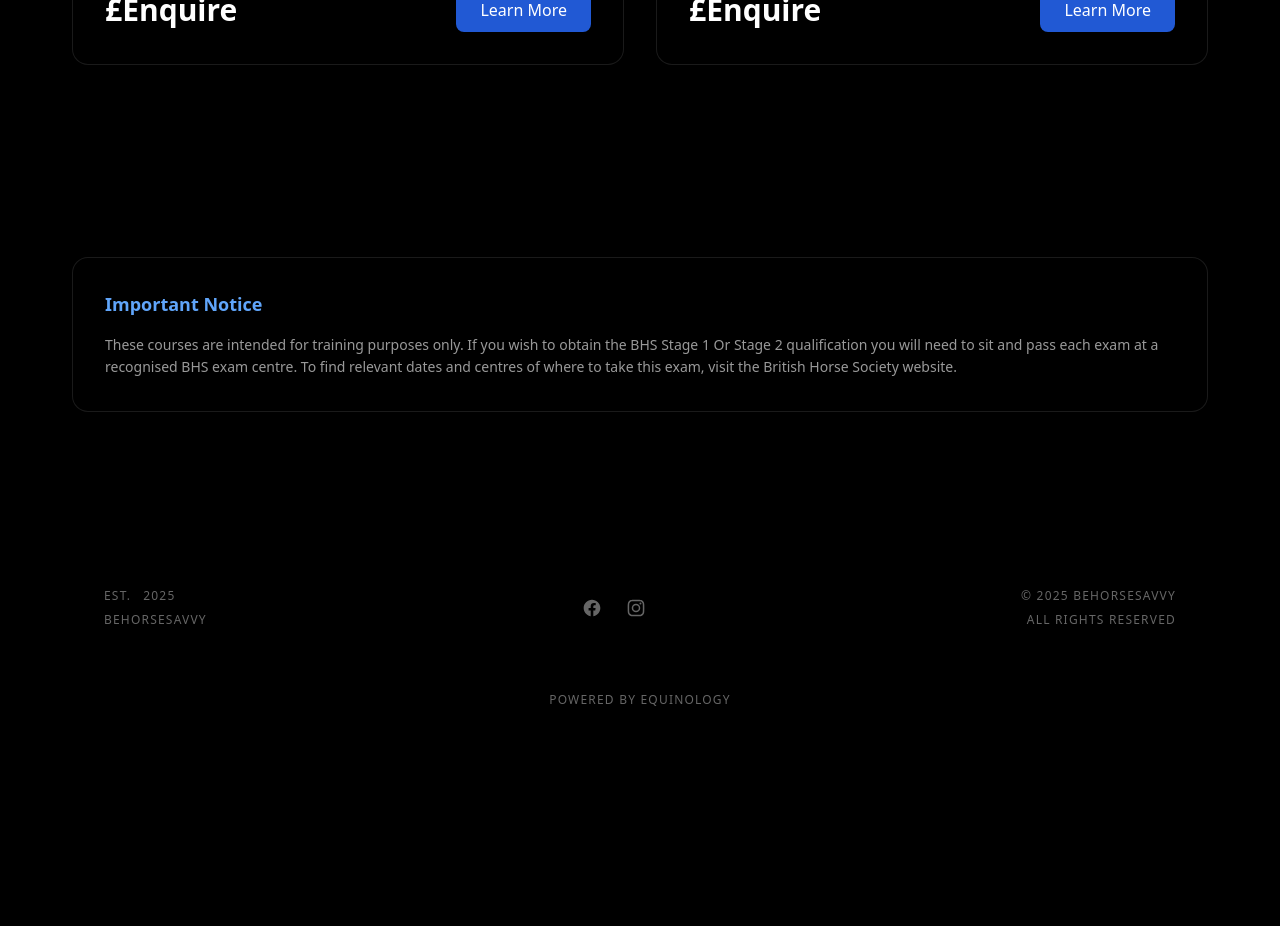
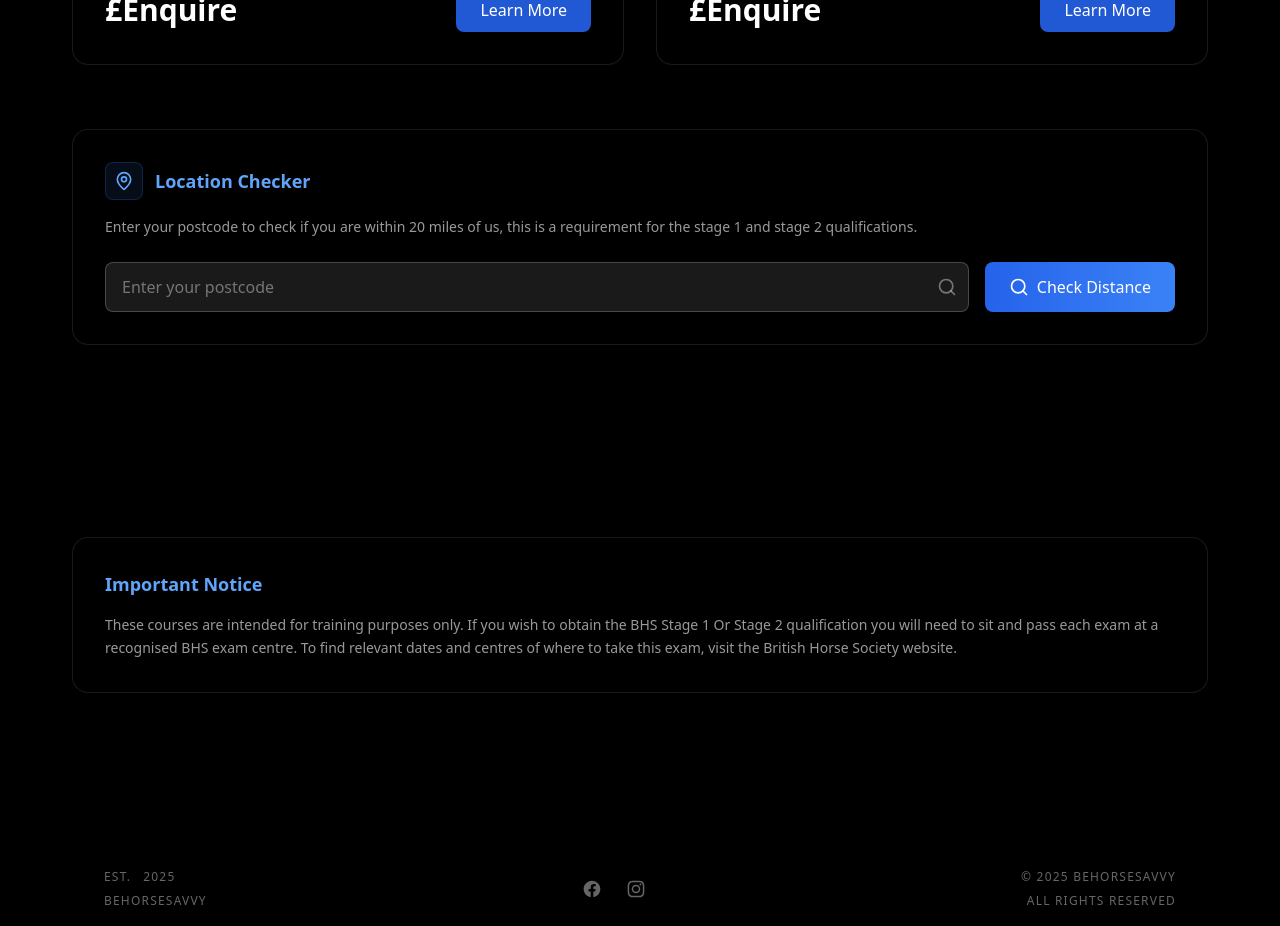
Before and after one commit to chocho1235/horsesavvy, a React (Vite) app: page /learning in a window 1280 px wide. Shown: the part 1420-2346 px from the top of the page. Before the commit the page ends 2192 px from the top, so only its background shows below. Built offline with nearby package versions, Linux system fonts and the light colour scheme.

Commit message:
postcode checker

```diff
--- a/index.html
+++ b/index.html
@@ -20,8 +20,6 @@
 
   <body>
     <div id="root"></div>
-    <!-- IMPORTANT: DO NOT REMOVE THIS SCRIPT TAG OR THIS VERY COMMENT! -->
-    <script src="https://cdn.gpteng.co/gptengineer.js" type="module"></script>
     <script type="module" src="/src/main.tsx"></script>
   </body>
 </html>
--- /dev/null
+++ b/src/components/PostcodeChecker.tsx
@@ -0,0 +1,180 @@
+import { useState } from "react";
+import { motion, AnimatePresence } from "framer-motion";
+import { MapPin, Search, CheckCircle2, XCircle } from "lucide-react";
+
+const LIVERPOOL_COORDS = {
+  lat: 53.4084,
+  lng: -2.9916
+};
+
+const PostcodeChecker = () => {
+  const [postcode, setPostcode] = useState("");
+  const [result, setResult] = useState<{ distance: number; isWithinRadius: boolean } | null>(null);
+  const [loading, setLoading] = useState(false);
+  const [error, setError] = useState("");
+
+  const calculateDistance = (lat1: number, lon1: number, lat2: number, lon2: number) => {
+    const R = 3958.8; // Earth's radius in miles
+    const dLat = (lat2 - lat1) * Math.PI / 180;
+    const dLon = (lon2 - lon1) * Math.PI / 180;
+    const a =
+      Math.sin(dLat/2) * Math.sin(dLat/2) +
+      Math.cos(lat1 * Math.PI / 180) * Math.cos(lat2 * Math.PI / 180) *
+      Math.sin(dLon/2) * Math.sin(dLon/2);
+    const c = 2 * Math.atan2(Math.sqrt(a), Math.sqrt(1-a));
+    return R * c;
+  };
+
+  const checkPostcode = async () => {
+    if (!postcode) {
+      setError("Please enter a postcode");
+      return;
+    }
+
+    setLoading(true);
+    setError("");
+    setResult(null);
+
+    try {
+      const response = await fetch(`https://api.postcodes.io/postcodes/${postcode.replace(/\s/g, "")}`);
+      const data = await response.json();
+
+      if (data.status === 200) {
+        const { latitude, longitude } = data.result;
+        const distance = calculateDistance(
+          latitude,
+          longitude,
+          LIVERPOOL_COORDS.lat,
+          LIVERPOOL_COORDS.lng
+        );
+
+        setResult({
+          distance: Math.round(distance * 10) / 10,
+          isWithinRadius: distance <= 20
+        });
+      } else {
+        setError("Invalid postcode. Please try again.");
+      }
+    } catch (err) {
+      setError("An error occurred. Please try again.");
+    } finally {
+      setLoading(false);
+    }
+  };
+
+  return (
+    <motion.div
+      initial={{ opacity: 0, y: 15 }}
+      whileInView={{ opacity: 1, y: 0 }}
+      transition={{ duration: 0.4 }}
+      viewport={{ once: true, margin: "-50px" }}
+      className="mt-16 p-8 bg-gradient-to-br from-black/50 to-black/30 rounded-2xl border border-white/10 backdrop-blur-sm"
+    >
+      <div className="relative">
+        <div className="flex items-center gap-3 mb-4">
+          <div className="p-2 bg-blue-500/10 rounded-lg border border-blue-500/20">
+            <MapPin className="w-5 h-5 text-blue-400" />
+          </div>
+          <h3 className="text-lg font-semibold text-blue-400">Location Checker</h3>
+        </div>
+
+        <p className="text-white/60 text-sm leading-relaxed mb-6">
+          Enter your postcode to check if you are within 20 miles of us, this is a requirement for the stage 1 and stage 2 qualifications.
+        </p>
+
+        <div className="flex flex-col sm:flex-row gap-4">
+          <div className="relative flex-1">
+            <input
+              type="text"
+              value={postcode}
+              onChange={(e) => setPostcode(e.target.value.toUpperCase())}
+              placeholder="Enter your postcode"
+              className="w-full px-4 py-3 bg-white/10 border border-white/20 rounded-lg text-white placeholder:text-white/40 focus:outline-none focus:ring-2 focus:ring-blue-500 transition-all duration-300"
+            />
+            <div className="absolute inset-y-0 right-0 flex items-center pr-3 pointer-events-none">
+              <Search className="w-5 h-5 text-white/40" />
+            </div>
+          </div>
+          <motion.button
+            onClick={checkPostcode}
+            disabled={loading}
+            whileHover={{ scale: 1.02 }}
+            whileTap={{ scale: 0.98 }}
+            className="px-6 py-3 bg-gradient-to-r from-blue-600 to-blue-500 hover:from-blue-500 hover:to-blue-400 text-white rounded-lg transition-all duration-300 font-medium disabled:opacity-50 disabled:cursor-not-allowed flex items-center justify-center gap-2"
+          >
+            {loading ? (
+              <>
+                <motion.div
+                  animate={{ rotate: 360 }}
+                  transition={{ duration: 1, repeat: Infinity, ease: "linear" }}
+                  className="w-5 h-5 border-2 border-white/20 border-t-white rounded-full"
+                />
+                <span>Checking...</span>
+              </>
+            ) : (
+              <>
+                <Search className="w-5 h-5" />
+                <span>Check Distance</span>
+              </>
+            )}
+          </motion.button>
+        </div>
+
+        <AnimatePresence>
+          {error && (
+            <motion.div
+              initial={{ opacity: 0, y: -10 }}
+              animate={{ opacity: 1, y: 0 }}
+              exit={{ opacity: 0, y: -10 }}
+              className="mt-4 p-3 bg-red-500/10 border border-red-500/20 rounded-lg flex items-center gap-2"
+            >
+              <XCircle className="w-5 h-5 text-red-400" />
+              <p className="text-red-400 text-sm">{error}</p>
+            </motion.div>
+          )}
+        </AnimatePresence>
+
+        <AnimatePresence>
+          {result && (
+            <motion.div
+              initial={{ opacity: 0, y: -10 }}
+              animate={{ opacity: 1, y: 0 }}
+              exit={{ opacity: 0, y: -10 }}
+              className="mt-6 p-6 bg-gradient-to-br from-white/5 to-white/10 rounded-lg border border-white/10"
+            >
+              <div className="flex items-center gap-3 mb-4">
+                <div className={`p-2 rounded-lg border ${
+                  result.isWithinRadius
+                    ? "bg-green-500/10 border-green-500/20"
+                    : "bg-yellow-500/10 border-yellow-500/20"
+                }`}>
+                  {result.isWithinRadius ? (
+                    <CheckCircle2 className="w-5 h-5 text-green-400" />
+                  ) : (
+                    <XCircle className="w-5 h-5 text-yellow-400" />
+                  )}
+                </div>
+                <h4 className="text-lg font-semibold">
+                  {result.isWithinRadius ? "Within Service Area" : "Outside Service Area"}
+                </h4>
+              </div>
+
+              <div className="space-y-2">
+                <p className="text-white/80">
+                  Distance from us: <span className="font-medium">{result.distance} miles</span>
+                </p>
+                <p className={`text-sm ${result.isWithinRadius ? "text-green-400" : "text-yellow-400"}`}>
+                  {result.isWithinRadius
+                    ? "You are within our service area! We can provide in-person training sessions."
+                    : "You are outside our service area. Please contact us for alternative arrangements."}
+                </p>
+              </div>
+            </motion.div>
+          )}
+        </AnimatePresence>
+      </div>
+    </motion.div>
+  );
+};
+
+export default PostcodeChecker;
--- a/src/pages/Learning.tsx
+++ b/src/pages/Learning.tsx
@@ -2,6 +2,7 @@ import { Link } from "react-router-dom";
 import { ContactHeader } from "@/components/ContactHeader";
 import { ChevronLeft, Clock, CheckCircle2, ChevronRight } from "lucide-react";
 import { motion } from "framer-motion";
+import PostcodeChecker from "@/components/PostcodeChecker";
 
 const courses = [
   {
@@ -161,6 +162,9 @@ const Learning = () => {
           ))}
         </div>
 
+        {/* Postcode Checker */}
+        <PostcodeChecker />
+
         {/* Disclaimer */}
         <motion.div
           initial={{ opacity: 0, y: 15 }}
```
